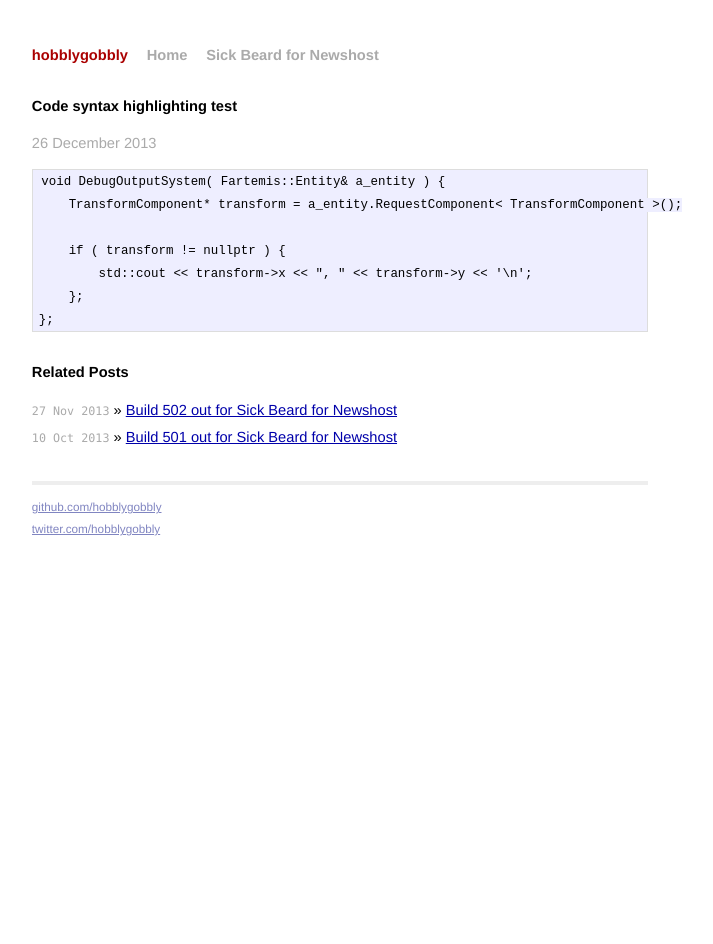
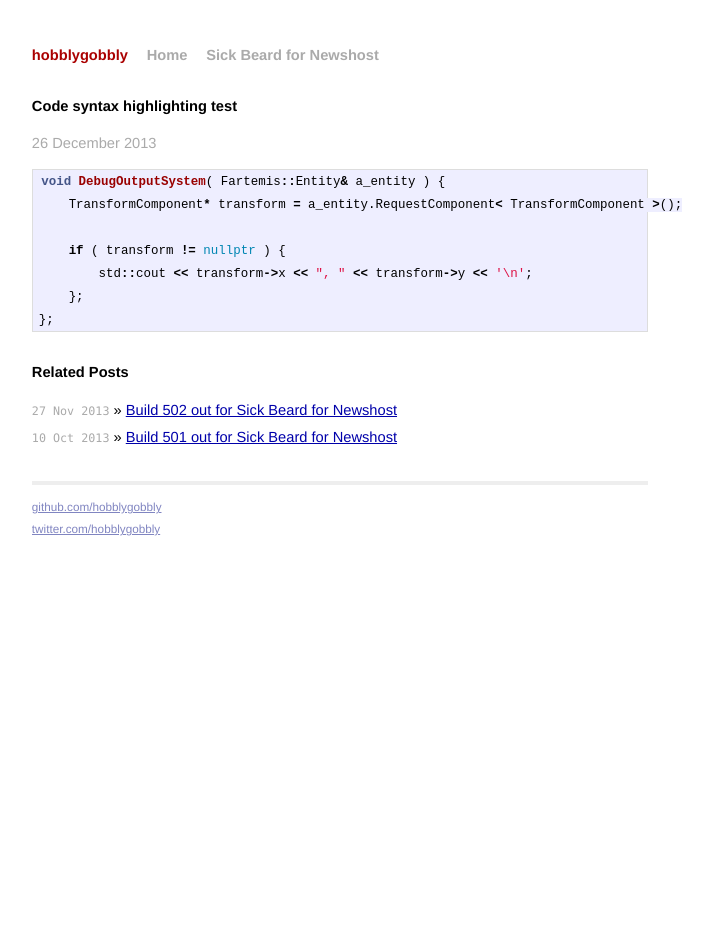
Before and after one commit to hobblygobbly/hobblygobbly.github.io, a Jekyll site: the page built from _posts/2013-12-26-code-syntax-highlighting-test.md, in a window 1280 px wide. Shown: the whole page, without its empty margins (300-1013 px from the left). Built offline with Jekyll 4.4.1, drawn with Linux system fonts in a browser that asks for light colours; Markdown is read by kramdown in place of the engine named in the settings.

Commit message:
Update 2013-12-26-code-syntax-highlighting-test.md

````diff
--- a/_posts/2013-12-26-code-syntax-highlighting-test.md
+++ b/_posts/2013-12-26-code-syntax-highlighting-test.md
@@ -9,7 +9,7 @@ tags: [code syntax, highlighting]
 
 <p class="meta">26 December 2013</p>
 
-```
+{% highlight c++ %}
 void DebugOutputSystem( Fartemis::Entity& a_entity ) {
     TransformComponent* transform = a_entity.RequestComponent< TransformComponent >();
 
@@ -17,4 +17,4 @@ void DebugOutputSystem( Fartemis::Entity& a_entity ) {
         std::cout << transform->x << ", " << transform->y << '\n';
     };
 };
-```
+{% endhighlight %}
````
